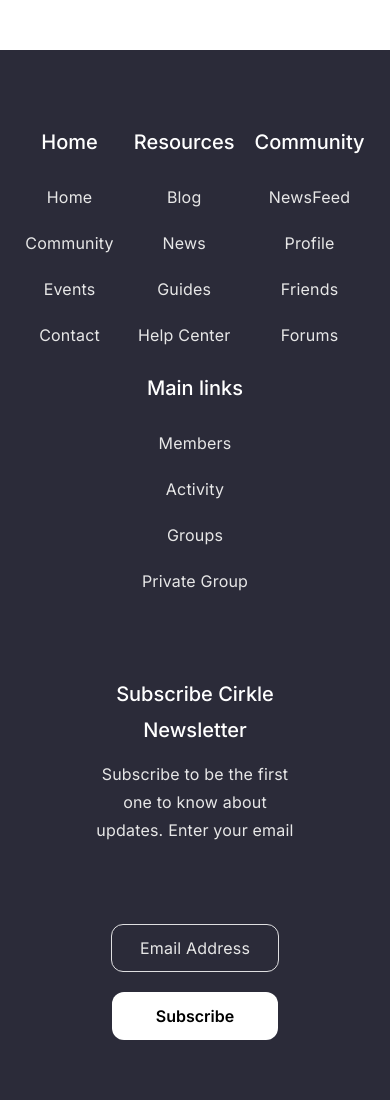
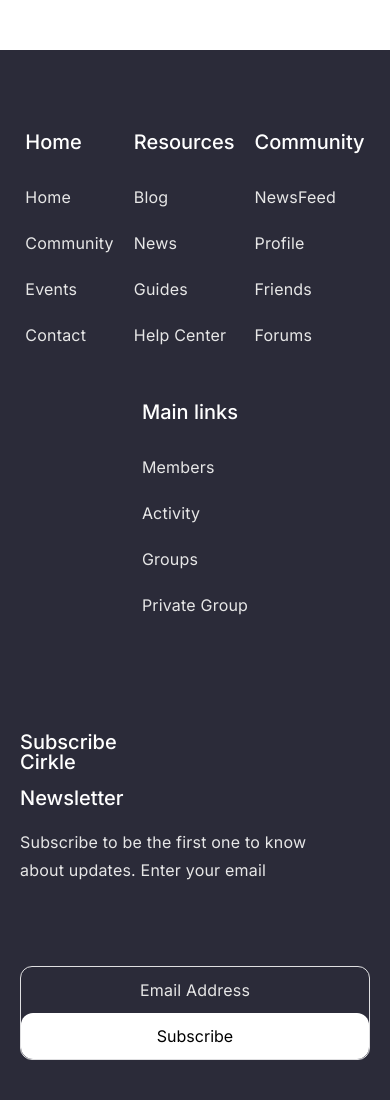
Before and after one commit to diahnkha/netbook-community, a plain HTML site: page index.html in a window 390 px wide. Shown: the part 9800-10900 px from the top of the page. Drawn offline with nearby package versions, Linux system fonts and the light colour scheme.

Commit message:
add responsive to footer section

```diff
--- a/index.html
+++ b/index.html
@@ -415,8 +415,8 @@
 
     <section id="footer" class="bg-[#2B2B39]">
         <div class="container flex justify-between gap-[163px] max-sm:gap-20 max-lg:flex-col max-lg:justify-center max-lg:items-center ">
-            <div class="footer-left flex gap-11 max-md:flex-wrap max-md:text-center max-md:gap-5 max-md:justify-center items-center">
-                <div class="link-detail ">
+            <div class="footer-left flex  max-sm:flex-wrap gap-11 max-md:flex-wrap max-md:gap-5 max-md:justify-center items-center">
+                <div class="link-detail max-sm:mb-6">
                     <h3 class="mb-[22px]">Home</h3>
                     <ul>
                         <li>Home</li>
@@ -426,7 +426,7 @@
                     </ul>
                 </div>
 
-                <div class="link-detail ">
+                <div class="link-detail max-sm:mb-6">
                     <h3 class="mb-[22px]">Resources</h3>
                     <ul>
                         <li>Blog</li>
@@ -436,7 +436,7 @@
                     </ul>
                 </div>
 
-                <div class="link-detail">
+                <div class="link-detail max-sm:mb-6">
                     <h3 class="mb-[22px]">Community</h3>
                     <ul>
                         <li>NewsFeed</li>
@@ -447,7 +447,7 @@
                 </div>
 
 
-                <div class="link-detail">
+                <div class="link-detail max-sm:mb-6">
                     <h3 class="mb-[22px] ">Main links</h3>
                     <ul>
                         <li>Members</li>
@@ -458,17 +458,18 @@
                 </div>
             </div>
 
-            <div class="footer-right max-lg:text-center">
-                <h3 class="mr-[195px] max-lg:m-auto">Subscribe Cirkle</h3>
+            <div class="footer-right">
+                <h3 class="mr-[195px]">Subscribe Cirkle</h3>
                 <h3 class="mt-4 mb-5"> Newsletter</h3>
-                <p class="text-white w-[299px] max-sm:w-[200px] max-lg:m-auto">Subscribe to be the first one to know about updates. Enter your email</p>
-                <div class="visible max-sm:invisible mt-8 border-footer-right w-[339px] h-[48px] teams-active flex justify-between items-center">
-                    <div class="content p-7">Email Address</div>
+                <p class="text-white w-[299px]">Subscribe to be the first one to know about updates. Enter your email</p>
+                <div class=" visible max-sm:invisible mt-8 border-footer-right teams-active flex justify-between items-center">
+                    <div class="content pl-6">Email Address</div>
                     <button class="btn-white font-semibold">Subscribe</button>
                 </div>
-                <div class="invisible max-sm:visible mb-14 w-[339px] h-[48px] teams-active flex flex-col justify-between items-center">
-                    <div class="content border-footer-right pr-7 pl-7 ">Email Address</div>
-                    <button class="btn-white font-semibold mt-5 pr-11 pl-11">Subscribe</button>
+
+                <div class="invisible max-sm:visible max-sm:mt-0 mt-8 border-footer-right">
+                    <div class="content pl-2 pr-2 tex-xs text-center rounded-[12px]">Email Address</div>
+                    <div class="leading-[46px] text-base font-normal rounded-[12px] pl-2 pr-2 tex-xs text-center bg-white text-black">Subscribe</div>
                 </div>
             </div>
         </div>
```
